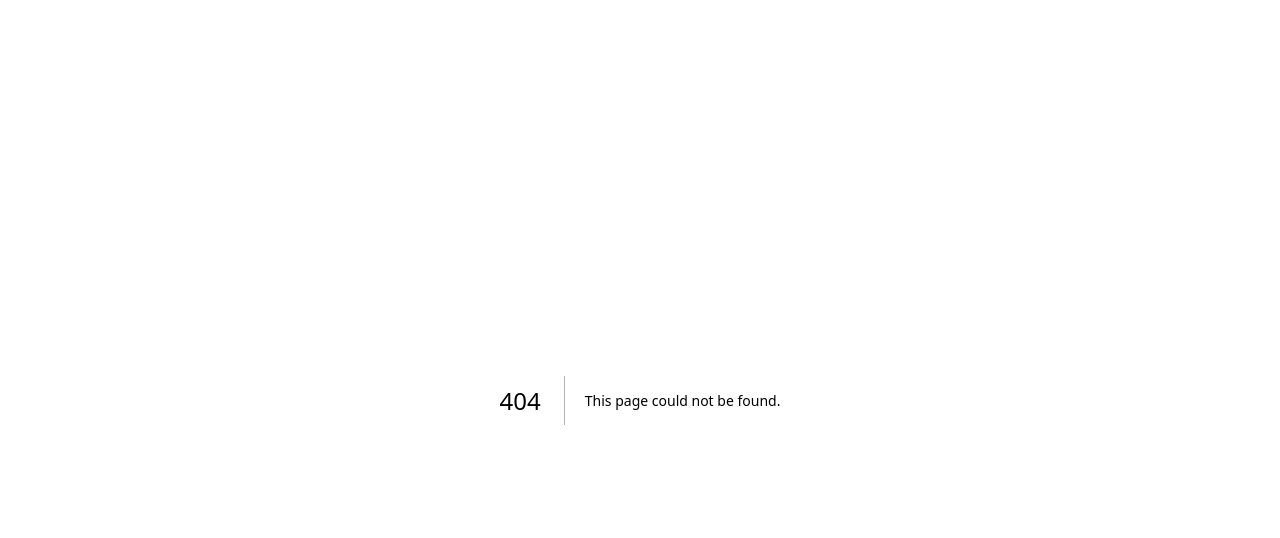
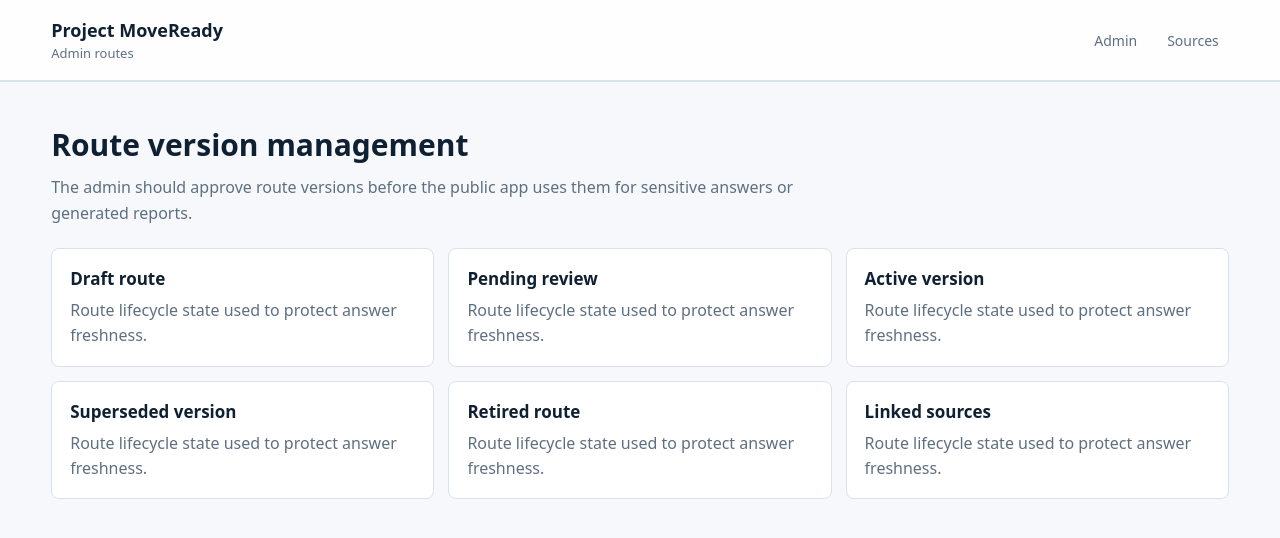
Before and after one commit to SirBM201/SirBM201-moveready-frontend, a Next.js app: page /admin/routes in a window 1280 px wide. Before the commit this address had no page. Shown: the top 538 px of the page. Built offline with nearby package versions, Linux system fonts and the light colour scheme.

Commit message:
Add admin routes page

```diff
--- /dev/null
+++ b/app/admin/routes/page.tsx
@@ -0,0 +1,14 @@
+const routeAdminItems = ["Draft route", "Pending review", "Active version", "Superseded version", "Retired route", "Linked sources"];
+
+export default function AdminRoutesPage() {
+  return (
+    <main className="page-shell">
+      <header className="topbar"><a className="brand" href="/"><strong>Project MoveReady</strong><span>Admin routes</span></a><nav className="nav"><a href="/admin">Admin</a><a href="/admin/sources">Sources</a></nav></header>
+      <section className="section">
+        <h2>Route version management</h2>
+        <p className="section-intro">The admin should approve route versions before the public app uses them for sensitive answers or generated reports.</p>
+        <div className="grid">{routeAdminItems.map((item) => <article className="card" key={item}><h3>{item}</h3><p>Route lifecycle state used to protect answer freshness.</p></article>)}</div>
+      </section>
+    </main>
+  );
+}
```
